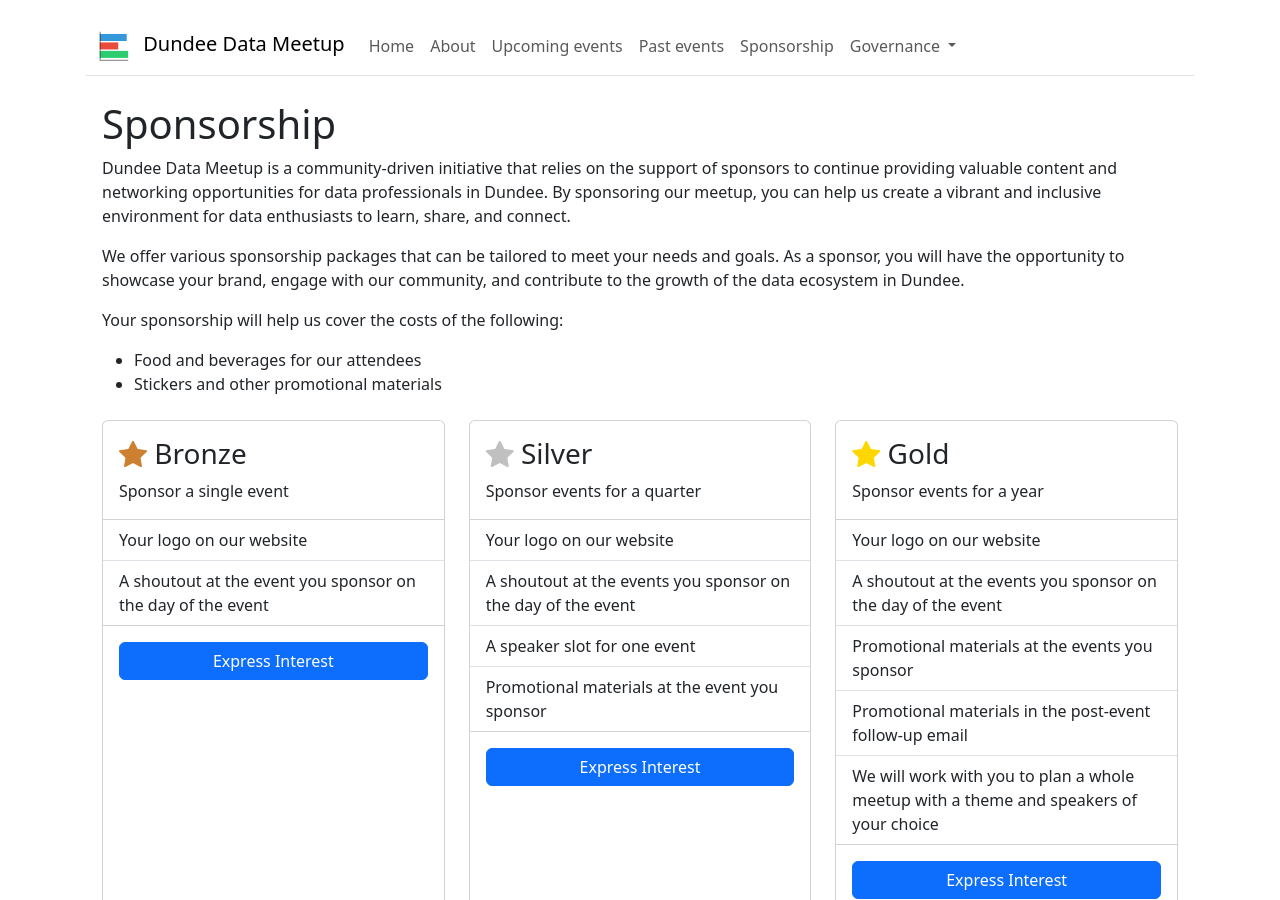
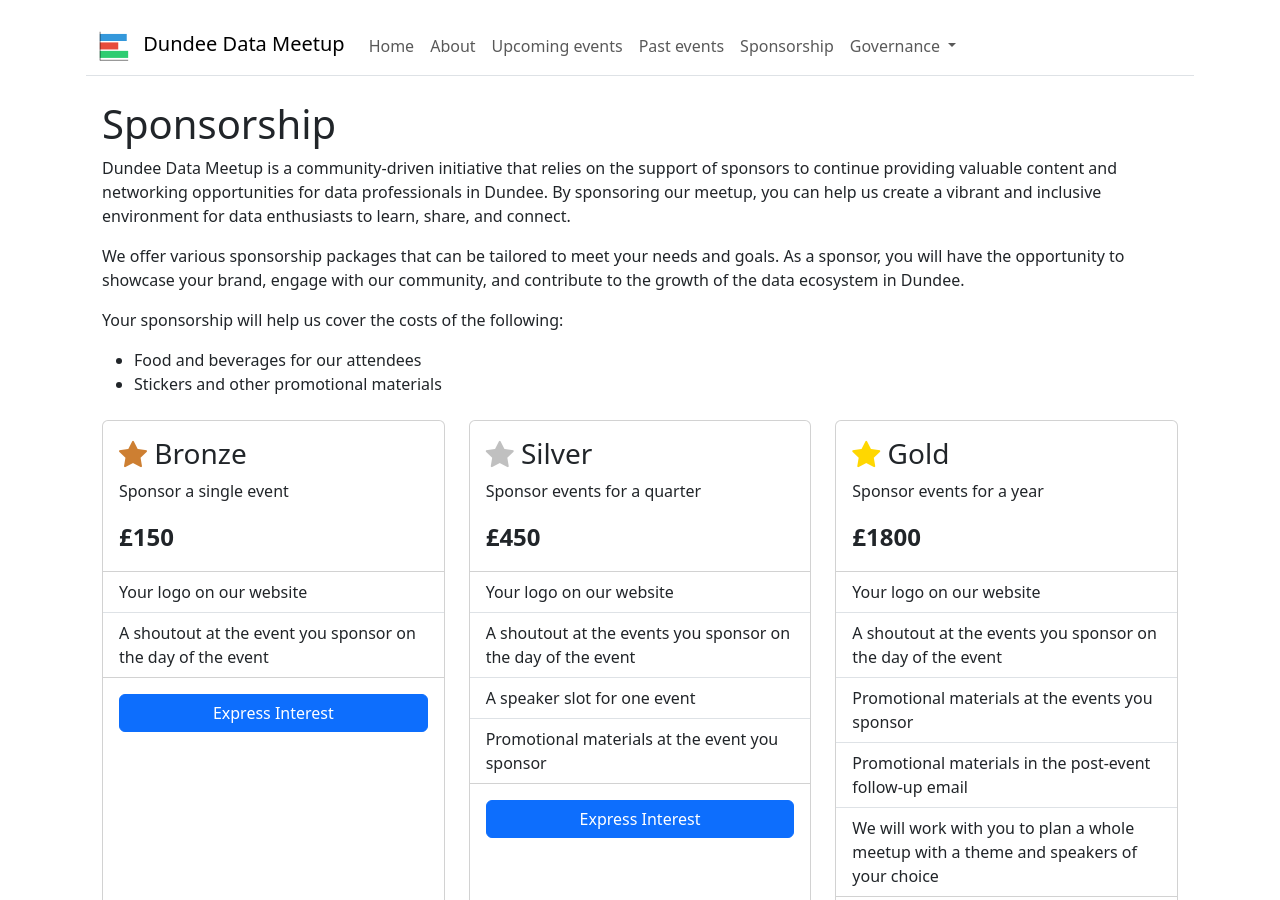
Before and after one commit to DundeeDataMeetup/dundeedatameetup.github.io, a Jekyll site: the page built from sponsorship.html, in a window 1280 px wide and 900 px high. Built offline with Jekyll 4.4.1, drawn with Linux system fonts in a browser that asks for light colours.

Commit message:
chore: Display sponsorship pricing

```diff
--- a/sponsorship.html
+++ b/sponsorship.html
@@ -24,6 +24,7 @@ description: Information about sponsoring Dundee Data Meetup
       <div class="card-body flex-grow-0">
         <h2 class="card-title fs-3"><i class="bi bi-star-fill" style="color: {{ package.iconColour }}"></i> {{ package.name }}</h2>
         <p class="card-text">{{ package.tagline }}</p>
+        <p class="fs-4 fw-semibold mb-0">&pound;{{ package.amount }}</p>
       </div>
       <ul class="list-group list-group-flush">
         {% for benefit in package.benefits %}
```
